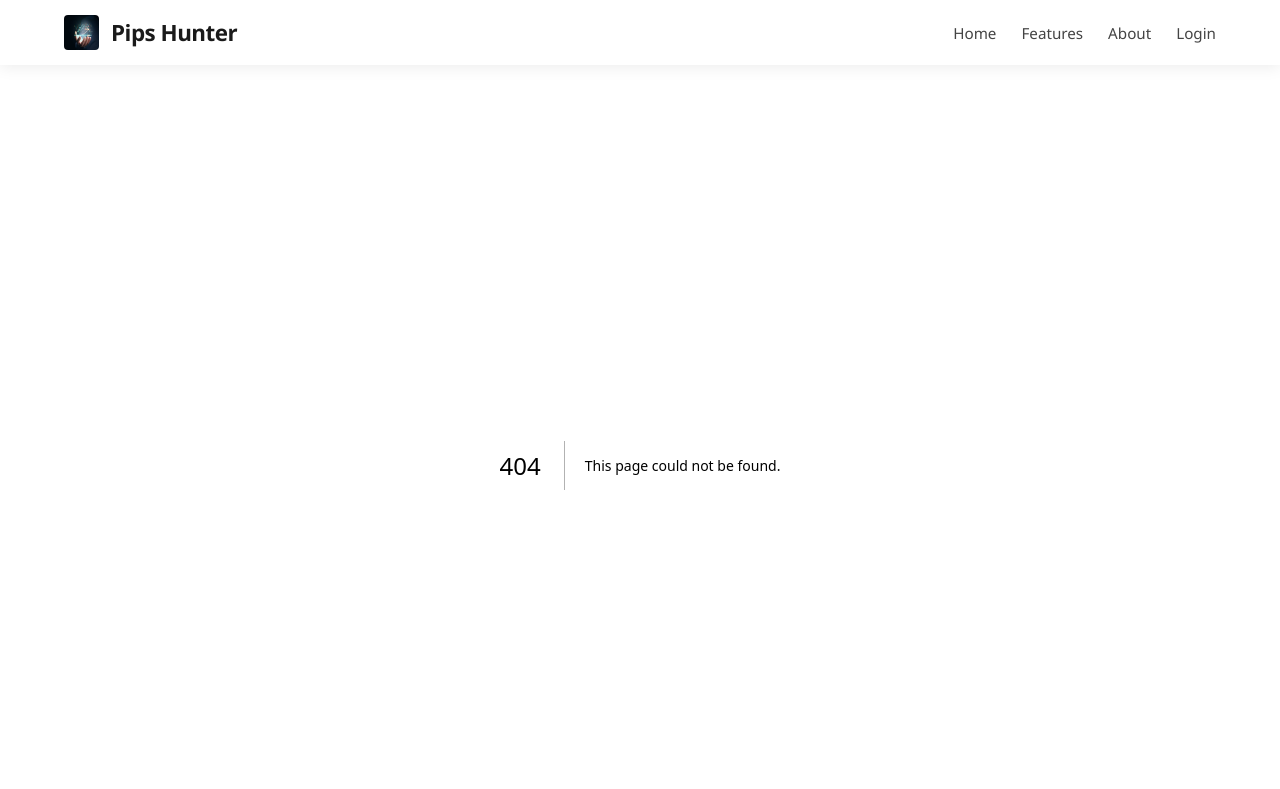
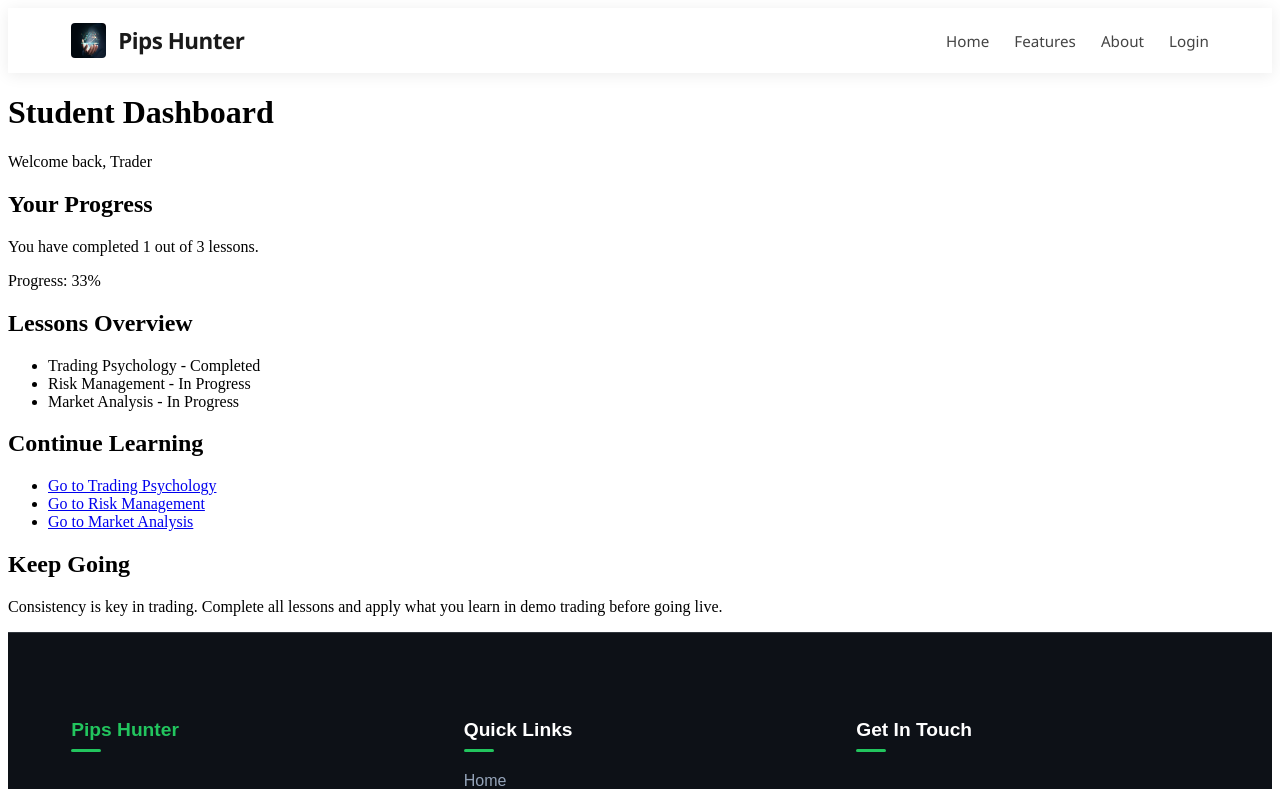
Before and after one commit to Antony-Mwangi/didactic-guacamole, a Next.js app: page /dashboard in a window 1280 px wide. Before the commit this address had no page. Shown: the top 789 px of the page. Built offline with nearby package versions, Linux system fonts and the light colour scheme.

Commit message:
dashboard

```diff
--- /dev/null
+++ b/app/dashboard/page.js
@@ -0,0 +1,75 @@
+"use client";
+
+import Link from "next/link";
+
+export default function DashboardPage() {
+
+    const progress = {
+        psychology: true,
+        riskManagement: false,
+        marketAnalysis: false,
+    };
+
+    const completedLessons = Object.values(progress).filter(Boolean).length;
+    const totalLessons = 3;
+    const percentage = Math.round((completedLessons / totalLessons) * 100);
+
+    const getNextLesson = () => {
+        if (!progress.psychology) return "Trading Psychology";
+        if (!progress.riskManagement) return "Risk Management";
+        if (!progress.marketAnalysis) return "Market Analysis";
+        return "All lessons completed!";
+    };
+
+    return (
+        <>
+        <h1>Student Dashboard</h1>
+        <p>Welcome back, Trader</p>
+
+        <section>
+            <h2>Your Progress</h2>
+            <p>You have completed {completedLessons} out of {totalLessons} lessons.</p>
+            <p>Progress: {percentage}%</p>
+        </section>
+
+        <section>
+            <h2>Lessons Overview</h2>
+            <ul>
+                <li>
+                    Trading Psychology - {progress.psychology ? "Completed" : "In Progress"}
+                </li>
+                <li>
+                    Risk Management - {progress.riskManagement ? "Completed" : "In Progress"}
+                </li>
+                <li>
+                    Market Analysis - {progress.marketAnalysis ? "Completed" : "In Progress"}
+                </li>
+            </ul>
+        </section>
+
+        <section>
+
+            <h2> Continue Learning </h2>
+            <ul>
+                <li>
+                    <Link href = "/learn/psychology">Go to Trading Psychology </Link>
+                </li>
+
+                <li>
+                    <Link href = "/learn/risk-management">Go to Risk Management </Link>
+                </li>
+
+                <li>
+                    <Link href = "/learn/market-analysis">Go to Market Analysis </Link>
+                </li>
+            </ul>
+        </section>
+
+        <section>
+            <h2> Keep Going </h2>
+            <p>Consistency is key in trading. Complete all lessons and apply what
+          you learn in demo trading before going live.</p>
+        </section>
+        </>
+    );
+}
```
